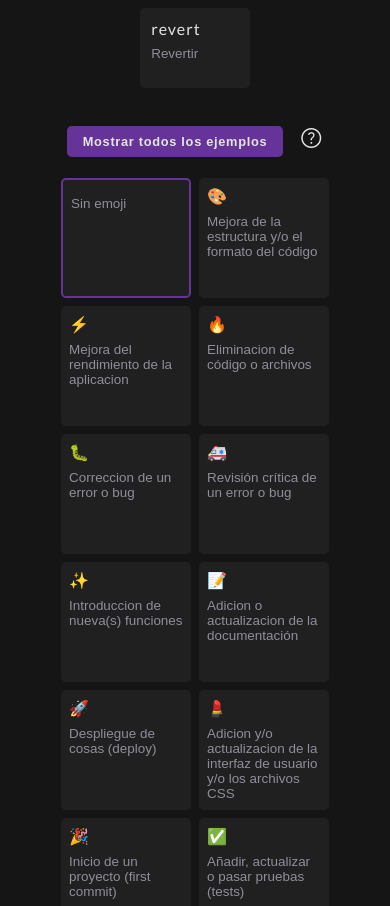
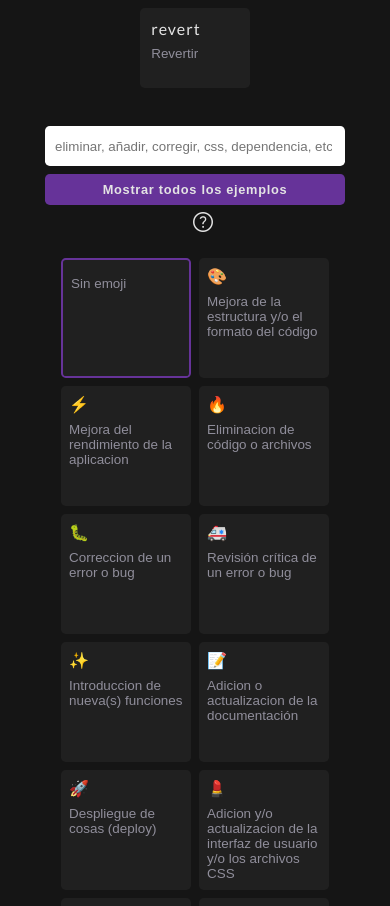
Before and after one commit to JosueEC/CommitsMaker, a React (Vite) app: page / in a window 390 px wide. Shown: the part 1620-2526 px from the top of the page. Built offline with nearby package versions, Linux system fonts and the light colour scheme.

Commit message:
feat(components): ✨ The ContainerEmoji component can filter the emoji by name and display the results.

```diff
--- a/src/App.css
+++ b/src/App.css
@@ -16,6 +16,26 @@
   display: flex;
 }
 
+.containerGetEmojis input {
+  text-indent: 10px;
+  border-radius: 0.3rem;
+  margin-right: 0.5rem;
+  width: 300px;
+  height: 40px;
+}
+
 .containerGetEmojis {
   border: none;
 }
+
+/* Movil */
+@media screen and (max-width: 767px) {
+  .containerGetEmojis {
+    flex-direction: column;
+  }
+
+  .containerGetEmojis input  {
+    margin-right: 0;
+    margin-bottom: 0.5rem;
+  }
+}
--- a/src/App.jsx
+++ b/src/App.jsx
@@ -12,11 +12,17 @@ function App () {
   const getAllEmojis = useEmojiStore((state) => state.getAllEmojis)
   const selectType = useCommitStore((state) => state.selectType)
   const selectEmoji = useCommitStore((state) => state.selectEmoji)
+  const filterEmojisByName = useEmojiStore((state) => state.filterEmojisByName)
 
   function handleClickGetEmojis () {
     getAllEmojis()
     selectType('')
     selectEmoji('')
+  }
+
+  function handleChange (event) {
+    const text = event.target.value
+    filterEmojisByName(text)
   }
 
   return (
@@ -28,6 +34,11 @@ function App () {
         <ContainerTypes />
       </div>
       <div className='containerGetEmojis'>
+        <input
+          type='search'
+          placeholder='eliminar, añadir, corregir, css, dependencia, etc'
+          onChange={handleChange}
+        />
         <button
           className='buttonViewer'
           onClick={handleClickGetEmojis}
--- a/src/services/zustand/emojiStore.js
+++ b/src/services/zustand/emojiStore.js
@@ -10,5 +10,10 @@ export const useEmojiStore = create((set) => ({
   })),
   getAllEmojis: () => set((state) => ({
     emojis: [...state.auxEmojis]
+  })),
+  filterEmojisByName: (name) => set((state) => ({
+    emojis: [...state.auxEmojis].filter((emoji) => {
+      return emoji.label.toLowerCase().includes(name.toLowerCase())
+    })
   }))
 }))
```
